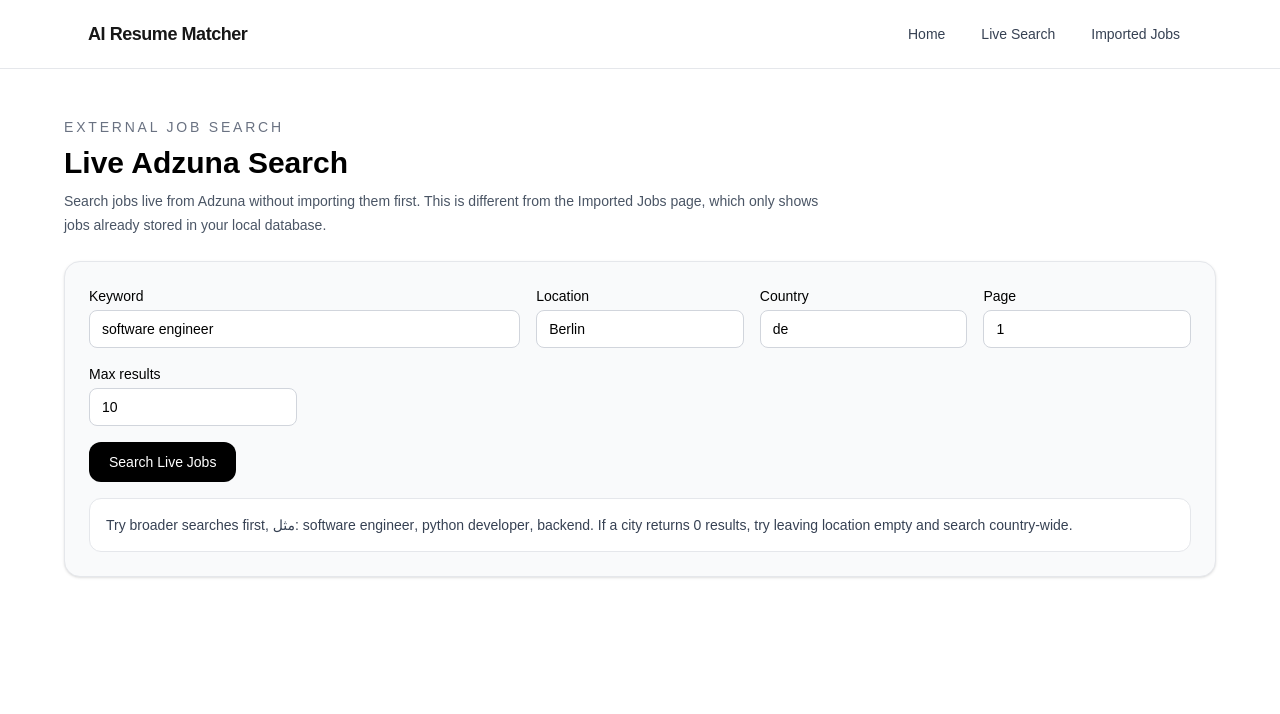
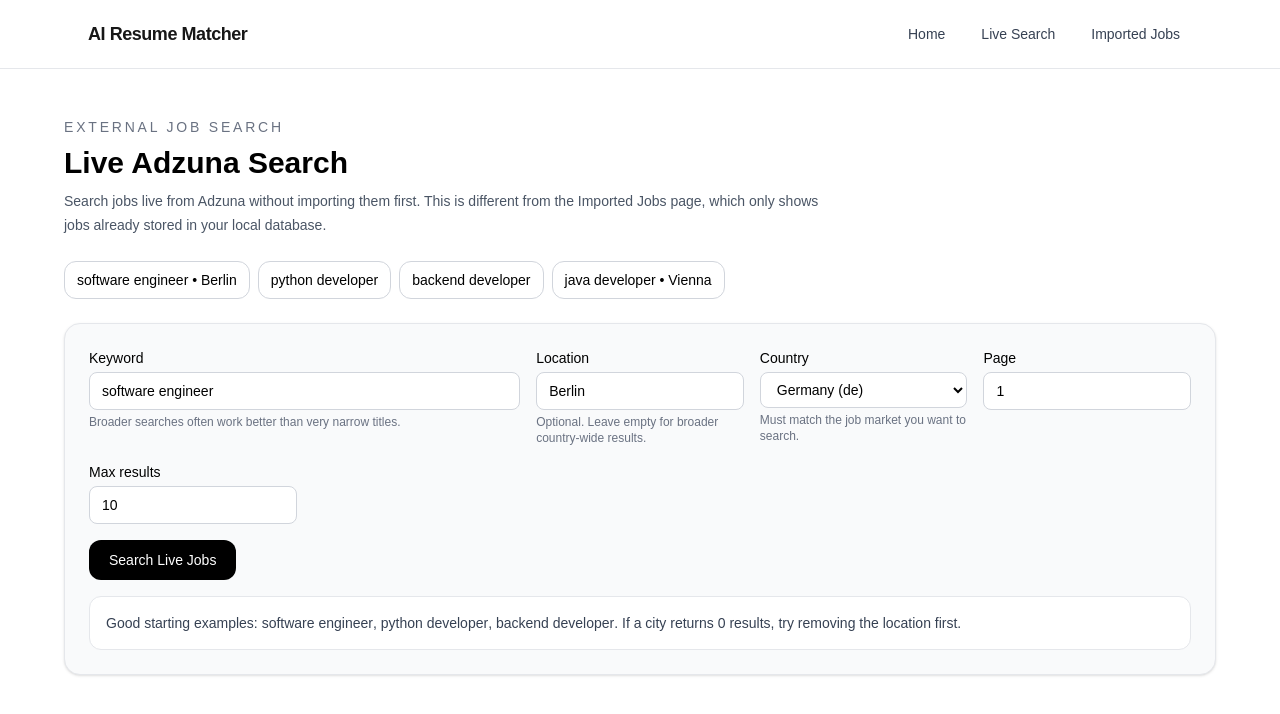
Before and after one commit to EhsanEmamian/ai-resume-matcher, a Next.js app in the folder frontend/: page /live-jobs in a window 1280 px wide. Shown: the top 714 px of the page. Built offline with nearby package versions, Linux system fonts and the light colour scheme.

Commit message:
feat: improve Adzuna search and import UX

```diff
--- a/frontend/src/app/live-jobs/page.tsx
+++ b/frontend/src/app/live-jobs/page.tsx
@@ -7,6 +7,20 @@ import {
   searchExternalJobs,
   type ExternalJobItem,
 } from "@/lib/api";
+
+const COUNTRY_OPTIONS = [
+  { value: "de", label: "Germany (de)" },
+  { value: "at", label: "Austria (at)" },
+  { value: "gb", label: "United Kingdom (gb)" },
+  { value: "us", label: "United States (us)" },
+];
+
+const PRESET_SEARCHES = [
+  { keyword: "software engineer", location: "Berlin", country: "de" },
+  { keyword: "python developer", location: "", country: "at" },
+  { keyword: "backend developer", location: "", country: "de" },
+  { keyword: "java developer", location: "Vienna", country: "at" },
+];
 
 function truncateText(text: string, maxLength = 260) {
   if (text.length <= maxLength) return text;
@@ -34,6 +48,17 @@ export default function LiveJobsPage() {
         ? prev.filter((i) => i !== index)
         : [...prev, index]
     );
+  }
+
+  function applyPreset(preset: {
+    keyword: string;
+    location: string;
+    country: string;
+  }) {
+    setKeyword(preset.keyword);
+    setLocation(preset.location);
+    setCountry(preset.country);
+    setPage(1);
   }
 
   async function handleSubmit(e: React.FormEvent) {
@@ -95,6 +120,20 @@ export default function LiveJobsPage() {
             </p>
           </div>
 
+          <div className="flex flex-wrap gap-2">
+            {PRESET_SEARCHES.map((preset, index) => (
+              <button
+                key={index}
+                type="button"
+                onClick={() => applyPreset(preset)}
+                className="rounded-xl border border-gray-300 bg-white px-3 py-2 text-sm font-medium"
+              >
+                {preset.keyword}
+                {preset.location ? ` • ${preset.location}` : ""}
+              </button>
+            ))}
+          </div>
+
           <section className="rounded-2xl border border-gray-200 bg-gray-50 p-6 shadow-sm">
             <form onSubmit={handleSubmit} className="grid gap-4 md:grid-cols-2 lg:grid-cols-5">
               <div className="lg:col-span-2">
@@ -105,6 +144,9 @@ export default function LiveJobsPage() {
                   className="block w-full rounded-lg border border-gray-300 bg-white px-3 py-2 text-sm"
                   placeholder="software engineer"
                 />
+                <p className="mt-1 text-xs text-gray-500">
+                  Broader searches often work better than very narrow titles.
+                </p>
               </div>
 
               <div>
@@ -113,18 +155,29 @@ export default function LiveJobsPage() {
                   value={location}
                   onChange={(e) => setLocation(e.target.value)}
                   className="block w-full rounded-lg border border-gray-300 bg-white px-3 py-2 text-sm"
-                  placeholder="Berlin"
+                  placeholder="Berlin or Vienna"
                 />
+                <p className="mt-1 text-xs text-gray-500">
+                  Optional. Leave empty for broader country-wide results.
+                </p>
               </div>
 
               <div>
                 <label className="mb-1 block text-sm font-medium">Country</label>
-                <input
+                <select
                   value={country}
                   onChange={(e) => setCountry(e.target.value)}
                   className="block w-full rounded-lg border border-gray-300 bg-white px-3 py-2 text-sm"
-                  placeholder="de"
-                />
+                >
+                  {COUNTRY_OPTIONS.map((option) => (
+                    <option key={option.value} value={option.value}>
+                      {option.label}
+                    </option>
+                  ))}
+                </select>
+                <p className="mt-1 text-xs text-gray-500">
+                  Must match the job market you want to search.
+                </p>
               </div>
 
               <div>
@@ -163,11 +216,11 @@ export default function LiveJobsPage() {
             </form>
 
             <div className="mt-4 rounded-xl border border-gray-200 bg-white p-4 text-sm text-gray-700">
-              Try broader searches first, مثل:
+              Good starting examples:
               <span className="font-medium"> software engineer</span>,
               <span className="font-medium"> python developer</span>,
-              <span className="font-medium"> backend</span>.
-              If a city returns 0 results, try leaving location empty and search country-wide.
+              <span className="font-medium"> backend developer</span>.
+              If a city returns 0 results, try removing the location first.
             </div>
 
             {error && (
--- a/frontend/src/components/JobIngestionPanel.tsx
+++ b/frontend/src/components/JobIngestionPanel.tsx
@@ -2,6 +2,19 @@
 
 import { useState } from "react";
 import { ingestJobs, type IngestJobsResult } from "@/lib/api";
+
+const COUNTRY_OPTIONS = [
+  { value: "de", label: "Germany (de)" },
+  { value: "at", label: "Austria (at)" },
+  { value: "gb", label: "United Kingdom (gb)" },
+  { value: "us", label: "United States (us)" },
+];
+
+const PRESET_SEARCHES = [
+  { keyword: "software engineer", location: "Berlin", country: "de" },
+  { keyword: "python developer", location: "Vienna", country: "at" },
+  { keyword: "backend developer", location: "", country: "de" },
+];
 
 export default function JobIngestionPanel() {
   const [keyword, setKeyword] = useState("python backend developer");
@@ -12,6 +25,16 @@ export default function JobIngestionPanel() {
   const [loading, setLoading] = useState(false);
   const [error, setError] = useState("");
   const [result, setResult] = useState<IngestJobsResult | null>(null);
+
+  function applyPreset(preset: {
+    keyword: string;
+    location: string;
+    country: string;
+  }) {
+    setKeyword(preset.keyword);
+    setLocation(preset.location);
+    setCountry(preset.country);
+  }
 
   async function handleSubmit(e: React.FormEvent) {
     e.preventDefault();
@@ -47,6 +70,19 @@ export default function JobIngestionPanel() {
         </p>
       </div>
 
+      <div className="mb-4 flex flex-wrap gap-2">
+        {PRESET_SEARCHES.map((preset, index) => (
+          <button
+            key={index}
+            type="button"
+            onClick={() => applyPreset(preset)}
+            className="rounded-xl border border-gray-300 bg-white px-3 py-2 text-sm font-medium"
+          >
+            {preset.keyword} {preset.location ? `• ${preset.location}` : ""}
+          </button>
+        ))}
+      </div>
+
       <form onSubmit={handleSubmit} className="grid gap-4 md:grid-cols-2">
         <div className="md:col-span-2">
           <label className="mb-1 block text-sm font-medium">Keyword</label>
@@ -56,6 +92,9 @@ export default function JobIngestionPanel() {
             className="block w-full rounded-lg border border-gray-300 bg-white px-3 py-2 text-sm"
             placeholder="python backend developer"
           />
+          <p className="mt-1 text-xs text-gray-500">
+            Broader queries often work better, مثل: software engineer, python developer, backend.
+          </p>
         </div>
 
         <div>
@@ -64,18 +103,29 @@ export default function JobIngestionPanel() {
             value={location}
             onChange={(e) => setLocation(e.target.value)}
             className="block w-full rounded-lg border border-gray-300 bg-white px-3 py-2 text-sm"
-            placeholder="Berlin"
+            placeholder="Berlin or Vienna"
           />
+          <p className="mt-1 text-xs text-gray-500">
+            Optional. If results are too narrow, leave this empty.
+          </p>
         </div>
 
         <div>
           <label className="mb-1 block text-sm font-medium">Country</label>
-          <input
+          <select
             value={country}
             onChange={(e) => setCountry(e.target.value)}
             className="block w-full rounded-lg border border-gray-300 bg-white px-3 py-2 text-sm"
-            placeholder="de"
-          />
+          >
+            {COUNTRY_OPTIONS.map((option) => (
+              <option key={option.value} value={option.value}>
+                {option.label}
+              </option>
+            ))}
+          </select>
+          <p className="mt-1 text-xs text-gray-500">
+            Choose the country code that matches the market you want to search.
+          </p>
         </div>
 
         <div>
@@ -135,12 +185,19 @@ export default function JobIngestionPanel() {
             </p>
           </div>
 
+          {result.fetched === 0 && (
+            <div className="mt-4 rounded-xl border border-yellow-200 bg-yellow-50 p-4 text-sm text-yellow-800">
+              No jobs were returned. Try a broader keyword, remove the location,
+              or switch the country.
+            </div>
+          )}
+
           <div className="mt-4 flex flex-wrap gap-3">
             <a
               href="/jobs"
               className="rounded-xl bg-black px-4 py-2 text-sm font-medium text-white"
             >
-              View Jobs
+              View Imported Jobs
             </a>
             <a
               href="#upload"
@@ -148,6 +205,12 @@ export default function JobIngestionPanel() {
             >
               Upload Resume Next
             </a>
+            <a
+              href="/live-jobs"
+              className="rounded-xl border border-gray-300 px-4 py-2 text-sm font-medium"
+            >
+              Open Live Search
+            </a>
           </div>
         </div>
       )}
```
